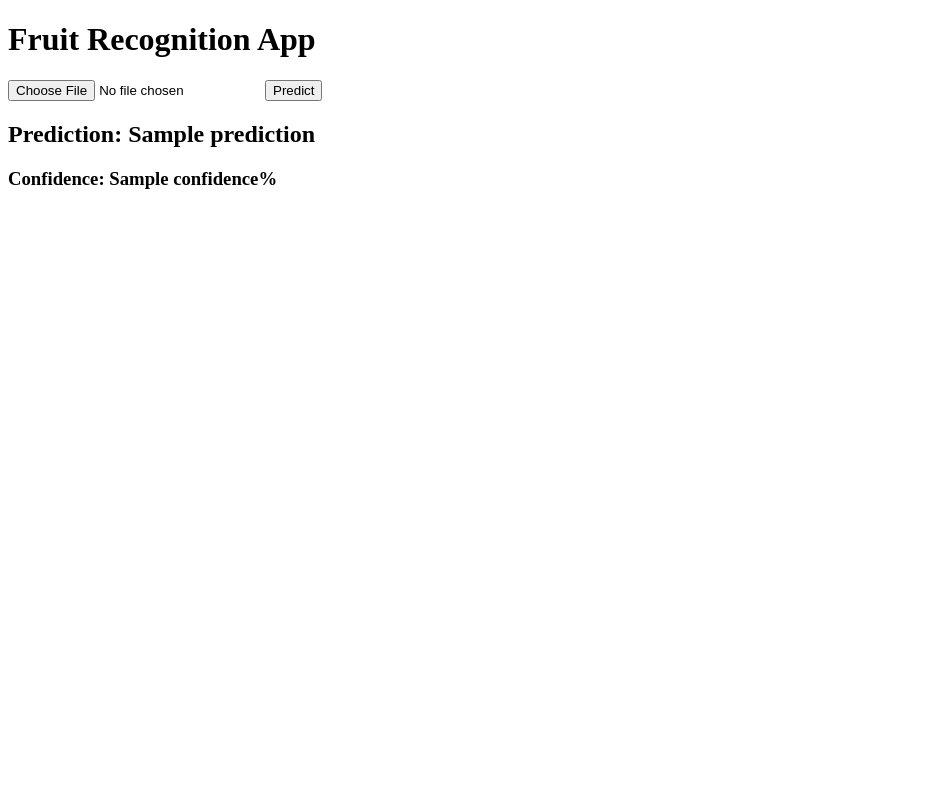
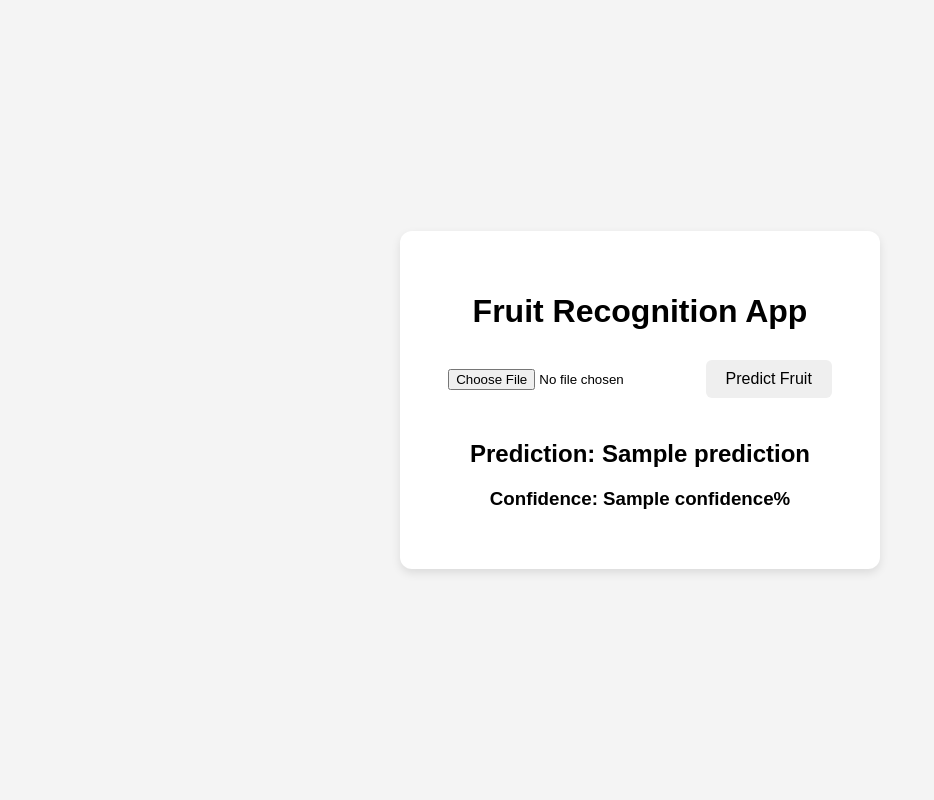
Before and after one commit to Kamal-Bhagchandani/fruit-recognition-app, a Flask app: template app/templates/index.html in a window 1280 px wide. Shown: the whole page, without its empty margins (0-934 px from the left). Run offline with Flask 3, Linux system fonts and the light colour scheme; the template is opened without the code that fills it: most values are stand-ins (such as "Sample title", 1, 10 or a date in 2020).

Commit message:
Improve Frontend UI

```diff
--- /dev/null
+++ b/app/static/style.css
@@ -0,0 +1,45 @@
+body {
+    margin: 0;
+    padding: 0;
+    font-family: Arial, sans-serif;
+    background-color: #f4f4f4;
+
+    display: flex;
+    justify-content: center;
+    align-items: center;
+
+    height: 100vh;
+}
+
+.container {
+    background-color: white;
+    padding: 40px;
+    border-radius: 12px;
+    box-shadow: 0 4px 10px rgba(0, 0, 0, 0.1);
+    text-align: center;
+    width: 400px;
+}
+
+h1 {
+    margin-bottom: 30px;
+}
+
+input[type="file"] {
+    margin-bottom: 20px;
+}
+
+button {
+    padding: 10px 20px;
+    border: none;
+    border-radius: 6px;
+    cursor: pointer;
+    font-size: 16px;
+}
+
+button:hover {
+    opacity: 0.9;
+}
+
+.result {
+    margin-top: 30px;
+}
--- a/app/templates/index.html
+++ b/app/templates/index.html
@@ -4,22 +4,27 @@
     <meta charset="UTF-8">
     <meta name="viewport" content="width=device-width, initial-scale=1.0">
     <title>Fruit Recognition App</title>
+    <link rel="stylesheet" href="{{ url_for('static', filename='style.css') }}">
 </head>
 <body>
+    <div class="container">
 
-    <h1>Fruit Recognition App</h1>
+        <h1>Fruit Recognition App</h1>
 
-    <form action="/predict" method="POST" enctype="multipart/form-data">
-        <input type="file" name="fruit_image" required>
-        <button type="submit">Predict</button>
+        <form action="/predict" method="POST" enctype="multipart/form-data">
+            <input type="file" name="fruit_image" required>
+            <button type="submit">Predict Fruit</button>
+        </form>
+
         {% if prediction %}
+            <div class="result">
+                <h2>Prediction: {{ prediction }}</h2>
 
-            <h2>Prediction: {{ prediction }}</h2>
+                <h3>Confidence: {{ confidence }}%</h3>
+            </div>
+        {% endif %}
 
-            <h3>Confidence: {{ confidence }}%</h3>
-
-        {% endif %}
-    </form>
+    </div>
 
 </body>
 </html>
```
